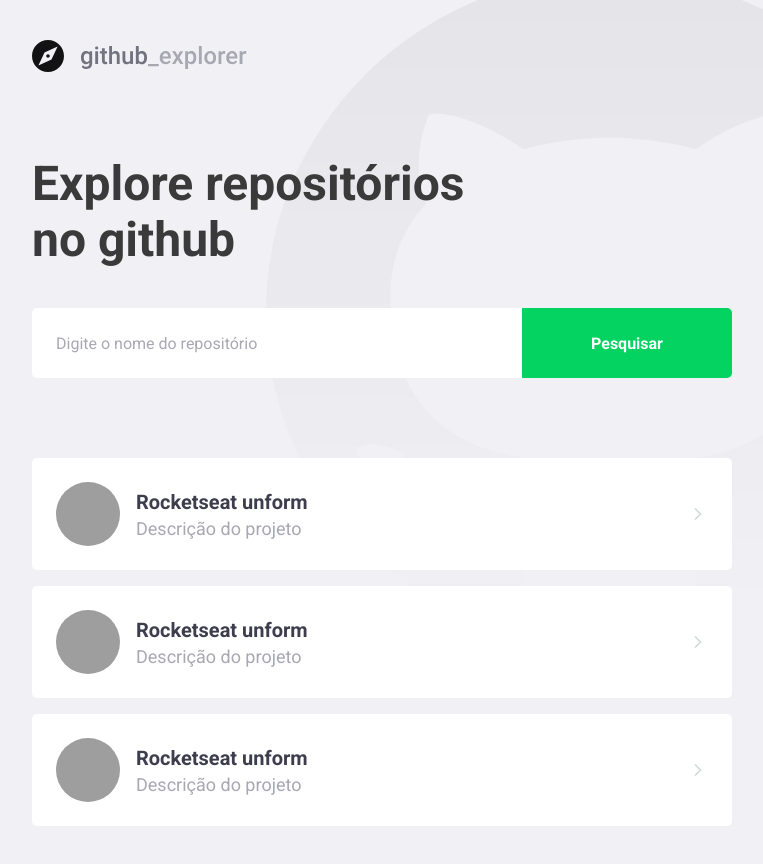
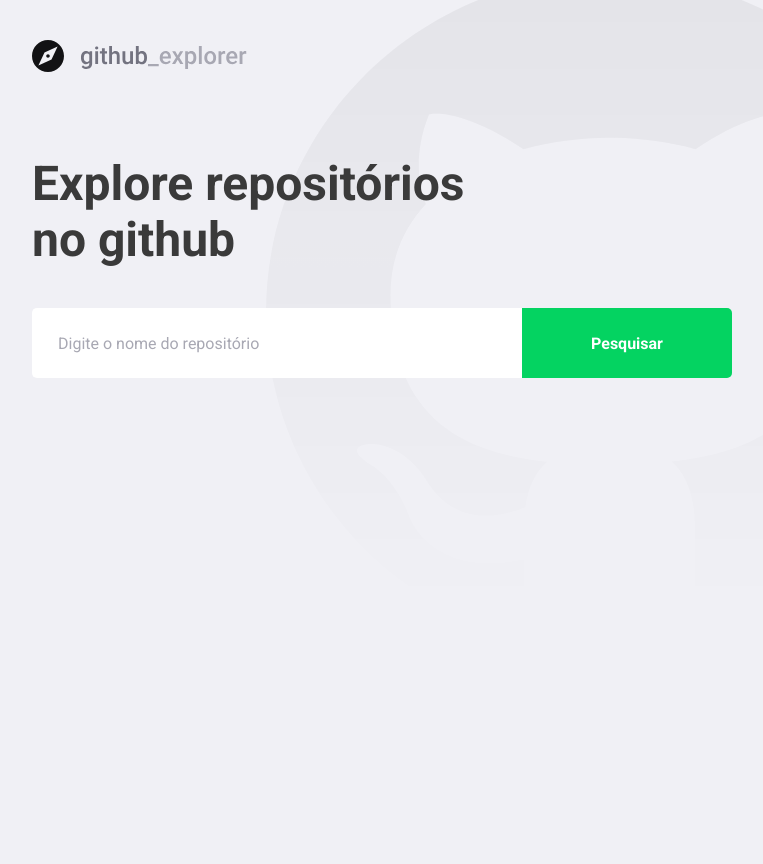
Before and after one commit to vinicius-coder/github-web, a React (Create React App) app: page / in a window 1280 px wide. Shown: the whole page, without its empty margins (148-911 px from the left). After the commit the page ends 800 px from the top, so only its background shows below. Built offline with nearby package versions, Linux system fonts and the light colour scheme; grey boxes are pictures that could not be loaded.

Commit message:
Add Error

```diff
--- a/package.json
+++ b/package.json
@@ -10,6 +10,7 @@
     "@types/node": "^12.0.0",
     "@types/react": "^17.0.0",
     "@types/react-dom": "^17.0.0",
+    "axios": "^0.21.1",
     "polished": "^4.1.1",
     "react": "^17.0.2",
     "react-dom": "^17.0.2",
--- a/src/pages/Dashboard/index.tsx
+++ b/src/pages/Dashboard/index.tsx
@@ -1,45 +1,76 @@
-import React from 'react';
+import React, { FormEvent, useState } from 'react';
 import { FiChevronRight } from 'react-icons/fi';
 
 import logoImg from '../../assets/logo.svg';
-import { Title, Form, Repositories } from './styled';
+import api from '../../services/api';
+import { Title, Form, Repositories, Error } from './styled';
+
+interface Repository {
+    full_name: string;
+    description: string,
+    owner: {
+        login: string;
+        avatar_url: string;
+    };
+}
 
 const Dashboard: React.FC = () => {
+
+    const [newRepo, setNewRepo] = useState('');
+    const [inputError, setInputError] = useState('');
+    const [repositories, setRepositories] = useState<Repository[]>([]);
+
+    async function handleAddRepository(event: FormEvent<HTMLFormElement>) {
+
+        event.preventDefault();
+
+        if (!newRepo) {
+            setInputError('Digite autor/nome do repositório');
+        }
+
+        try {
+            const response = await api.get(`repos/${newRepo}`);
+
+            const repository = response.data;
+            setRepositories([...repositories, repository]);
+            setNewRepo('');
+            setInputError('');
+        } catch (err) {
+            setInputError('Erro na busca por esse repositório');
+        }
+
+    }
+
     return (
         <>
             <img src={logoImg} alt="logo" />
             <Title>Explore repositórios no github</Title>
-            <Form>
-                <input placeholder="Digite o nome do repositório"/>
+
+            <Form hasError={!! inputError} onSubmit={handleAddRepository}>
+                <input
+                    value={newRepo}
+                    onChange={(e) => setNewRepo(e.target.value)}
+                    placeholder="Digite o nome do repositório"
+                />
                 <button type="submit">Pesquisar</button>
             </Form>
+
+            {inputError && <Error>{inputError}</Error>}
             <Repositories>
-                <a href="teste">
-                    <img src="https://avatars.githubusercontent.com/u/14189941?v=4" alt="user"/>
-                    <div>
-                        <strong>Rocketseat unform</strong>
-                        <p>Descrição do projeto</p>
-                    </div>
-                    <FiChevronRight size={20} />
-                </a>
-
-                <a href="teste">
-                    <img src="https://avatars.githubusercontent.com/u/14189941?v=4" alt="user"/>
-                    <div>
-                        <strong>Rocketseat unform</strong>
-                        <p>Descrição do projeto</p>
-                    </div>
-                    <FiChevronRight size={20} />
-                </a>
-
-                <a href="teste">
-                    <img src="https://avatars.githubusercontent.com/u/14189941?v=4" alt="user"/>
-                    <div>
-                        <strong>Rocketseat unform</strong>
-                        <p>Descrição do projeto</p>
-                    </div>
-                    <FiChevronRight size={20} />
-                </a>
+                {
+                    repositories.map(repository => (
+                        <a key={repository.full_name} href="teste">
+                            <img
+                                src={repository.owner.avatar_url}
+                                alt={repository.owner.login} />
+                            <div>
+                                <strong>{repository.full_name}</strong>
+                                <p>{repository.description}</p>
+                            </div>
+                            <FiChevronRight size={20} />
+                        </a>
+                    ))
+                }
             </Repositories>
         </>
     );
--- a/src/pages/Dashboard/styled.ts
+++ b/src/pages/Dashboard/styled.ts
@@ -1,5 +1,9 @@
 import { shade } from 'polished';
-import styled from 'styled-components';
+import styled, { css } from 'styled-components';
+
+interface Formprops {
+    hasError: boolean;
+}
 
 export const Title = styled.h1`
     font-size: 48px;
@@ -11,7 +15,7 @@ export const Title = styled.h1`
 
 `;
 
-export const Form = styled.form`
+export const Form = styled.form<Formprops>`
 
     margin-top: 40px;
     max-width: 700px;
@@ -24,6 +28,14 @@ export const Form = styled.form`
         border: 0;
         border-radius: 5px 0 0 5px;
         color: #3a3a3a;
+        border: 2px solid #FFF;
+        border-right: 0;
+
+        ${(props) => props.hasError && css`
+
+            border-color: #c53030;
+
+        `}
 
         &::placeholder {
             color: #a8a8b3;
@@ -44,6 +56,14 @@ export const Form = styled.form`
             background: ${shade(0.2, '#04D361')}
         }
     }
+`;
+
+export const Error = styled.span`
+
+    display: block;
+    color: #c53030;
+    margin-top: 8px;
+
 `;
 
 export const Repositories = styled.div`
@@ -76,7 +96,8 @@ export const Repositories = styled.div`
         }
 
         div {
-            margin-left: 16px;
+            margin: 0 16px;
+            flex: 1;
 
             strong {
                 font-size: 20px;
--- /dev/null
+++ b/src/services/api.ts
@@ -0,0 +1,7 @@
+import axios from 'axios';
+
+const api = axios.create({
+    baseURL: 'https://api.github.com'
+})
+
+export default api;
```
Also changed, not shown: 1 other file (tests, documents, lock files or other folders).
